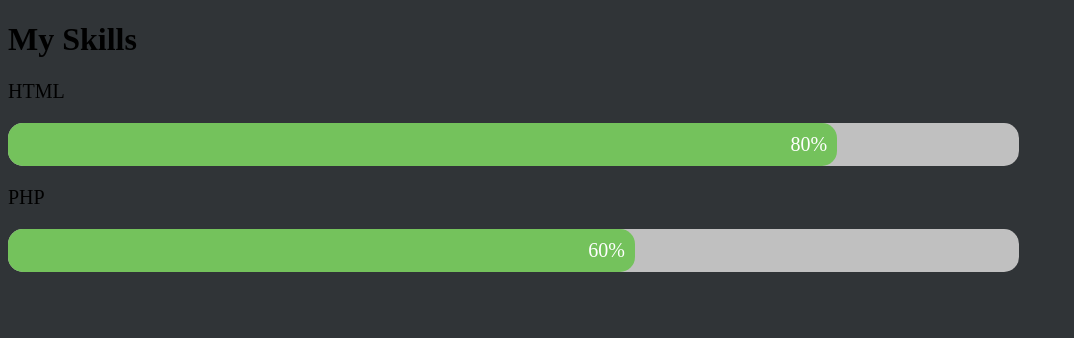
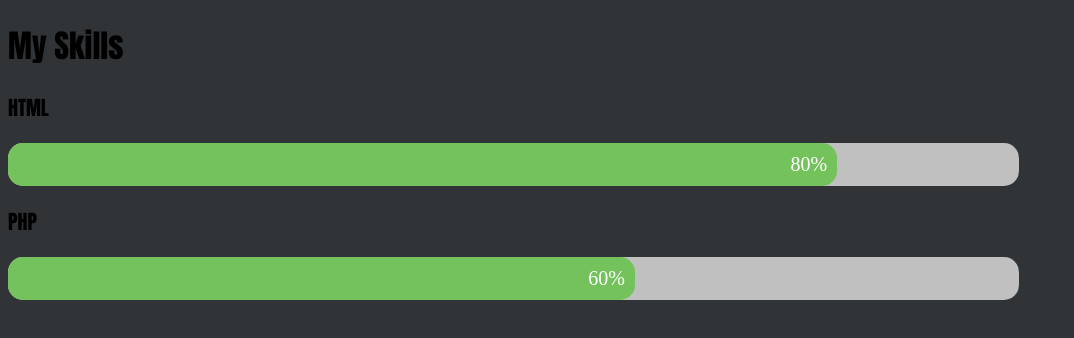
Before and after one commit to 4313bg/notion, a plain HTML site: page index.html in a window 1280 px wide. Shown: the whole page, without its empty margins (0-1074 px from the left). Drawn offline with Linux system fonts and the light colour scheme.

Commit message:
Update index.html

```diff
--- a/index.html
+++ b/index.html
@@ -34,13 +34,13 @@
 	</style>
 </head>
 <body>
-	<h1>My Skills</h1>
-	<p>HTML</p>
+	<h1 style="font-family:Impact, fantasy; font-weight:bold; colour:white;">My Skills</h1>
+	<p style="font-family:Impact, fantasy; font-weight:bold; colour:white;">HTML</p>
 	<div class="container">
 		<div class="skill html">80%</div>
 	</div>
 
-	<p>PHP</p>
+	<p style="font-family:Impact, fantasy; font-weight:bold; colour:white;">PHP</p>
 	<div class="container">
 		<div class="skill php">60%</div>
 	</div>
```
